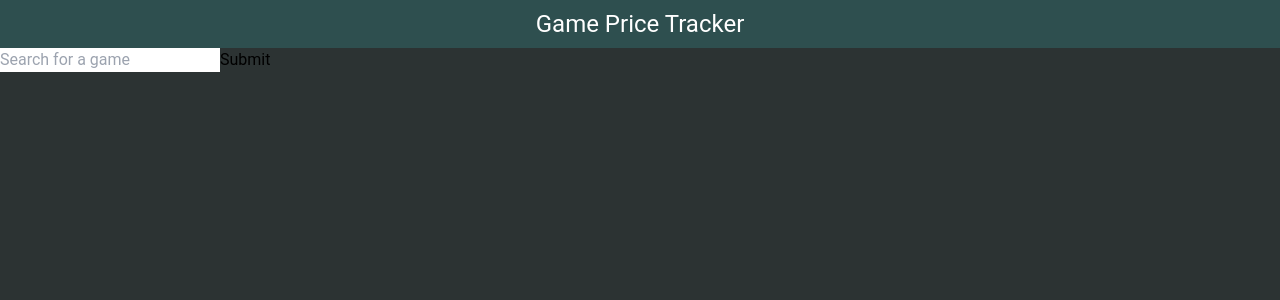
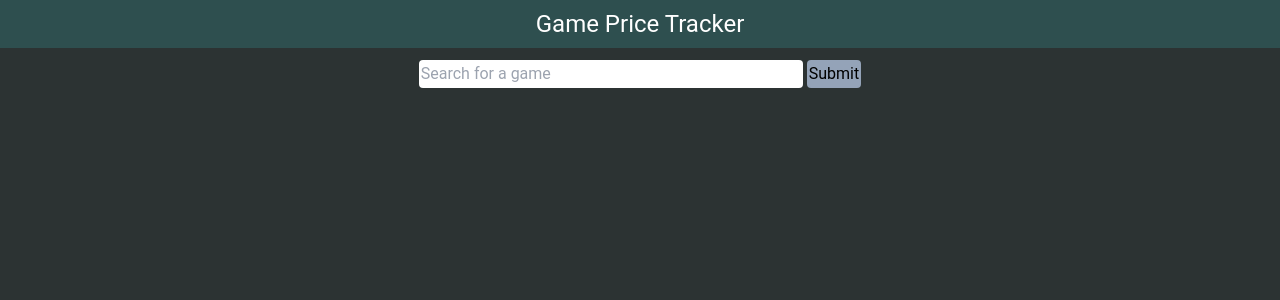
Before and after one commit to DiogoLuz/game-prices-tracker, a Next.js app: page / in a window 1280 px wide. Shown: the top 300 px of the page. Built offline with nearby package versions, Linux system fonts and the light colour scheme.

Commit message:
style(GameSearch): added styles to Search Field and Search Button and created surrounding div for center positioning

```diff
--- a/src/components/GameSearch.tsx
+++ b/src/components/GameSearch.tsx
@@ -18,15 +18,18 @@ function GameSearch({}: Props) {
 
   return (
     /* "handleSubmit" will validate your inputs before invoking "onSubmit" */
+    <div className="my-3 flex flex-row justify-center">
       <form onSubmit={handleSubmit(onSubmit)}>
         <input
           type="search"
           {...register("gameSearch")}
           placeholder="Search for a game"
+          className="mr-1 w-96 rounded p-0.5"
         />
 
-      <input type="submit" />
+        <input type="submit" className="rounded bg-slate-400 p-0.5" />
       </form>
+    </div>
   );
 }
 
```
Lines whose indentation alone changed are shown as unchanged.
